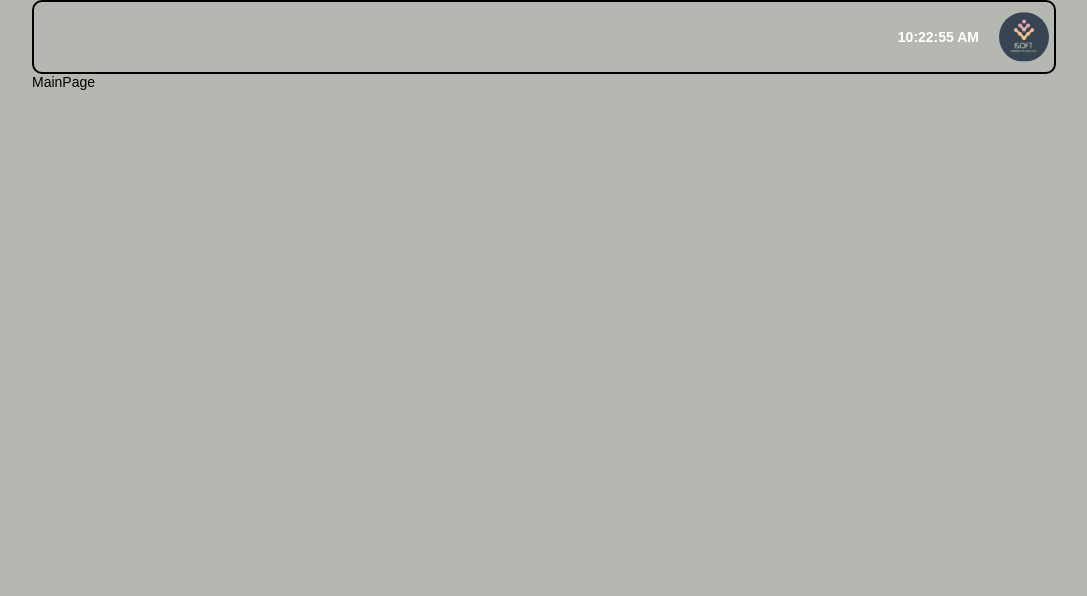
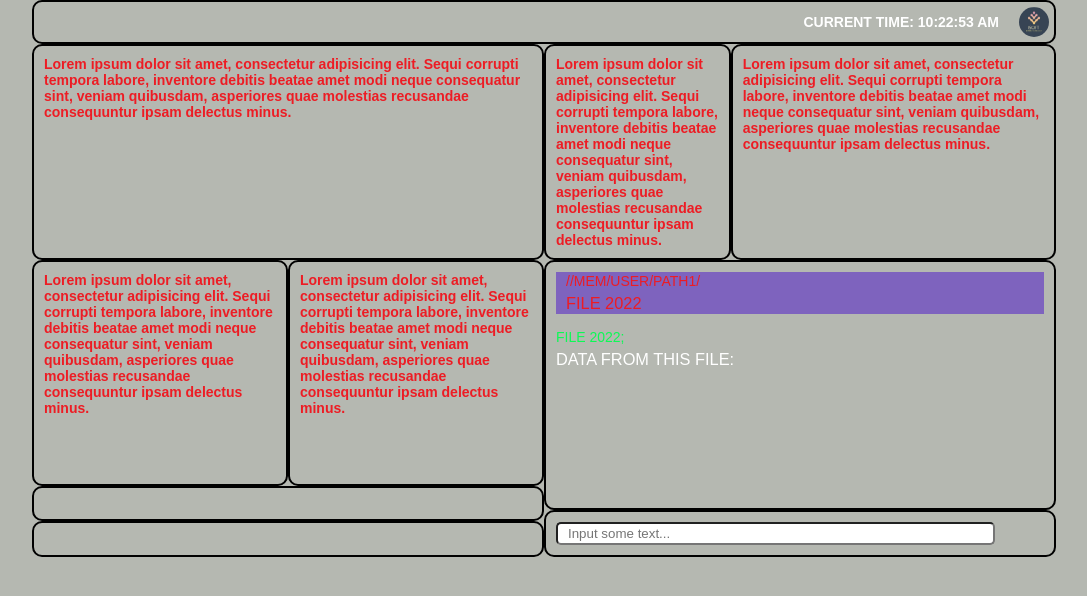
Before and after one commit to Fpsska/ISOFT-Task, a React (Create React App) app: page / in a window 1280 px wide. Shown: the top 596 px of the page, without its empty margins (96-1183 px from the left). Built offline with nearby package versions, Linux system fonts and the light colour scheme.

Commit message:
feat: create, stylize section HTML-structure & create indent css-class, use in application markup

```diff
--- a/src/assets/styles/style.scss
+++ b/src/assets/styles/style.scss
@@ -30,3 +30,165 @@ body {
     border: useRem(2) solid $dark-color;
     border-radius: useRem(10);
 }
+
+.indent {
+    padding: useRem(10);
+}
+
+.section {
+    &__wrapper {
+        display: grid;
+        // grid-template-columns: repeat(8, 1fr);
+        // grid-template-rows: repeat(2, 1fr);
+        grid-template-areas:
+            "col-1 col-2 col-3"
+            "col-4 col-4 col-5"
+        ;
+    }
+
+    &__column {
+        min-height: useRem(215);
+        color: $red;
+        font-weight: 700;
+    }
+
+    &__column--1 {
+        grid-area: col-1;
+        grid-column: 4 span;
+    }
+
+    &__column--2 {
+        grid-area: col-2;
+        grid-column: 1 span;
+    }
+
+    &__column--3 {
+        grid-area: col-3;
+        grid-column: 3 span;
+    }
+
+    &__column--4 {
+        grid-area: col-4;
+        grid-column: 4 span;
+        min-height: 0;
+    }
+
+    &__column--5 {
+        grid-area: col-5;
+        grid-column: 4 span;
+        min-height: 0;
+    }
+}
+
+.group {
+    display: grid;
+    height: 100%;
+
+    &__column {
+        min-height: useRem(215);
+        color: $red;
+        font-weight: 700;
+    }
+
+    &__column--1 {
+        grid-area: col-1;
+    }
+
+    &__column--2 {
+        grid-area: col-2;
+    }
+
+    &__column--3 {
+        grid-area: col-3;
+        min-height: useRem(25);
+    }
+
+    &__column--4 {
+        grid-area: col-4;
+        min-height: useRem(25);
+    }
+
+    &__column--5 {
+        grid-area: col-5;
+        min-height: useRem(250);
+    }
+
+    &__column--6 {
+        grid-area: col-6;
+        min-height: useRem(25);
+    }
+}
+
+.group--empty {
+    // grid-template-rows: repeat(3, 1fr);
+    grid-template-areas:
+        "col-1 col-2"
+        "col-3 col-3"
+        "col-4 col-4"
+    ;
+}
+
+.group--file {
+    // grid-template-rows: repeat(3, 1fr);
+    grid-template-areas:
+        "col-5 col-5"
+        "col-5 col-5"
+        "col-6 col-6"
+    ;
+}
+
+.form {
+    width: 100%;
+    height: 100%;
+    display: flex;
+    align-items: center;
+
+    &__input {
+        width: 90%;
+        padding: useRem(2) useRem(10);
+        border-radius: useRem(5)
+    }
+}
+
+.file-manager {
+    &__wrapper {
+        display: flex;
+        flex-direction: column;
+    }
+
+    &__preview {
+        display: flex;
+        flex-direction: column;
+        background-color: #7E63BE;
+        padding: useRem(1) useRem(10);
+        margin: 0 0 useRem(15);
+
+        :not(:last-child) {
+            margin: 0 0 useRem(5) 0;
+        }
+    }
+
+    &__information {
+        display: flex;
+        flex-direction: column;
+
+        .file-manager__file-name {
+            color: #0CFA55;
+        }
+
+        :not(:last-child) {
+            margin: 0 0 useRem(5) 0;
+        }
+    }
+
+    &__file-name,
+    &__path,
+    &__caption {
+        text-transform: uppercase;
+        font-weight: 500;
+    }
+
+    &__caption {
+        color: $white-color
+    }
+}
--- a/src/components/Header/Header.tsx
+++ b/src/components/Header/Header.tsx
@@ -24,7 +24,7 @@ const Header: React.FC = () => {
   return (
     <header className="header border">
       <div className="header__wrapper">
-        <time className="header__time">{time}</time>
+        <time className="header__time">Current time: {time}</time>
 
         <a className="header__logo logo" href="#">
           <img className="logo__image" src={logo} alt="logo" />
--- a/src/components/Header/header.scss
+++ b/src/components/Header/header.scss
@@ -7,7 +7,7 @@
         display: flex;
         align-items: center;
         justify-content: flex-end;
-        padding: useRem(10) useRem(5);
+        padding: useRem(5);
     }
 
     &__time {
@@ -19,8 +19,8 @@
 }
 
 .logo {
-    width: useRem(50);
-    height: useRem(50);
+    width: useRem(30);
+    height: useRem(30);
     position: relative;
     overflow: hidden;
     border-radius: useRem(50);
--- a/src/components/pages/MainPage/MainPage.tsx
+++ b/src/components/pages/MainPage/MainPage.tsx
@@ -1,9 +1,88 @@
 import React from 'react';
+
+import '../../../assets/styles/style.scss';
 
 // /. imports
 
 const MainPage: React.FC = () => {
-  return <div>MainPage</div>;
+  return (
+    <section className="section">
+      <div className="section__wrapper">
+        {/* section row 1 */}
+        <div className="section__column section__column--1 border indent">
+          Lorem ipsum dolor sit amet, consectetur adipisicing elit. Sequi
+          corrupti tempora labore, inventore debitis beatae amet modi neque
+          consequatur sint, veniam quibusdam, asperiores quae molestias
+          recusandae consequuntur ipsam delectus minus.
+        </div>
+        <div className="section__column section__column--2 border indent">
+          Lorem ipsum dolor sit amet, consectetur adipisicing elit. Sequi
+          corrupti tempora labore, inventore debitis beatae amet modi neque
+          consequatur sint, veniam quibusdam, asperiores quae molestias
+          recusandae consequuntur ipsam delectus minus.
+        </div>
+        <div className="section__column section__column--3 border indent">
+          Lorem ipsum dolor sit amet, consectetur adipisicing elit. Sequi
+          corrupti tempora labore, inventore debitis beatae amet modi neque
+          consequatur sint, veniam quibusdam, asperiores quae molestias
+          recusandae consequuntur ipsam delectus minus.
+        </div>
+        {/* section row 2 */}
+        <div className="section__column section__column--4">
+          <div className="group group--empty">
+            {/* group row 1 */}
+            <div className="group__column group__column--1 border indent">
+              Lorem ipsum dolor sit amet, consectetur adipisicing elit. Sequi
+              corrupti tempora labore, inventore debitis beatae amet modi neque
+              consequatur sint, veniam quibusdam, asperiores quae molestias
+              recusandae consequuntur ipsam delectus minus.
+            </div>
+            <div className="group__column group__column--2 border indent">
+              Lorem ipsum dolor sit amet, consectetur adipisicing elit. Sequi
+              corrupti tempora labore, inventore debitis beatae amet modi neque
+              consequatur sint, veniam quibusdam, asperiores quae molestias
+              recusandae consequuntur ipsam delectus minus.
+            </div>
+            <div className="group__column group__column--3 border indent"></div>
+            <div className="group__column group__column--4 border indent"></div>
+          </div>
+        </div>
+        <div className="section__column section__column--5">
+          <div className="group group--file">
+            {/* group row 2 */}
+            <div className="group__column group__column--5 border indent">
+              <div className="file-manager">
+                <div className="file-manager__wrapper">
+                  <div className="file-manager__preview">
+                    <span className="file-manager__path">
+                      //MEM/USER/PATH1/
+                    </span>
+                    <h3 className="file-manager__file-name">file 2022</h3>
+                  </div>
+                  <div className="file-manager__information">
+                    <span className="file-manager__file-name">file 2022;</span>
+                    <h3 className="file-manager__caption">
+                      data from this file:
+                    </h3>
+                    <p className="file-manager__data"></p>
+                  </div>
+                </div>
+              </div>
+            </div>
+            <div className="group__column group__column--6 border indent">
+              <form className="form" onSubmit={e => e.preventDefault()}>
+                <input
+                  className="form__input"
+                  type="text"
+                  placeholder="Input some text..."
+                />
+              </form>
+            </div>
+          </div>
+        </div>
+      </div>
+    </section>
+  );
 };
 
 export default MainPage;
```
